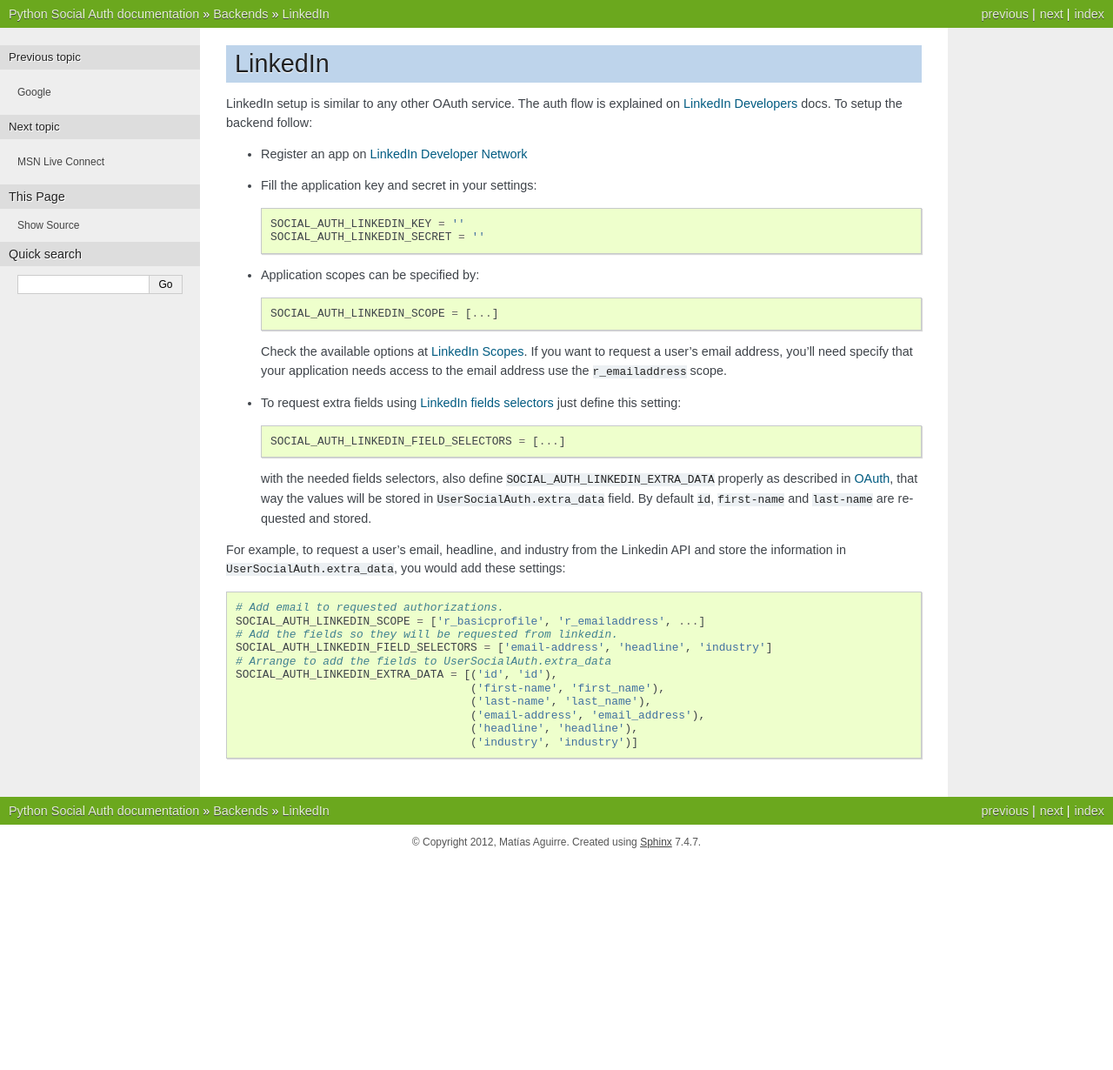
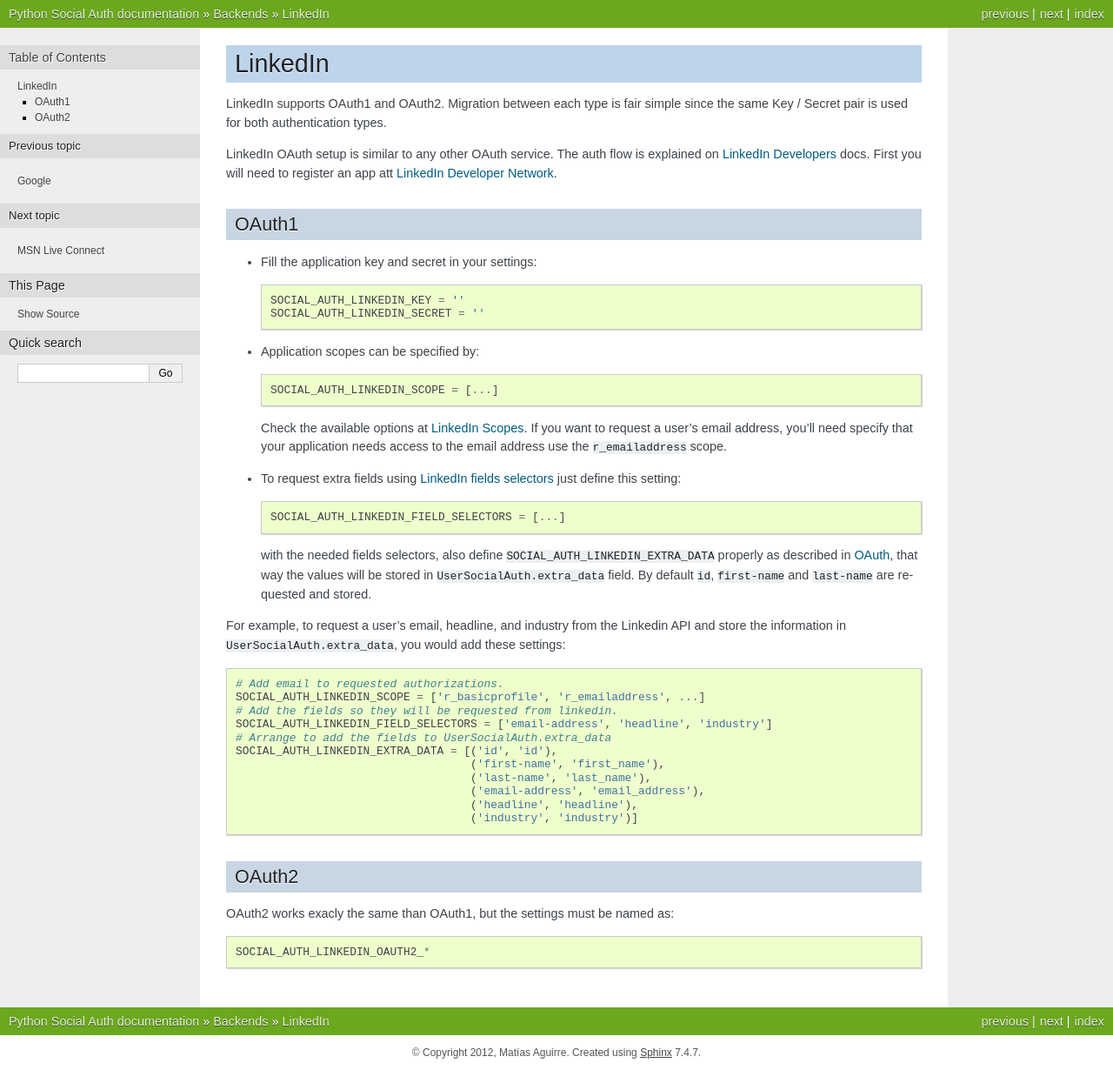
Before and after one commit to igodev0001/social-app-django, a Sphinx documentation site: the page built from docs/backends/linkedin.rst, in a window 1280 px wide. Shown: the whole page at 87% size. Built offline with Sphinx 7.4.7, drawn with Linux system fonts in a browser that asks for light colours; pages that are not in the unit, such as notebooks, are missing from menus; before the commit the page ends 988 px from its top, so only the background shows below that.

Commit message:
Linkedin OAuth2 docs

```diff
--- a/docs/backends/linkedin.rst
+++ b/docs/backends/linkedin.rst
@@ -1,10 +1,16 @@
 LinkedIn
 ========
 
-LinkedIn setup is similar to any other OAuth service. The auth flow is
-explained on `LinkedIn Developers`_ docs. To setup the backend follow:
+LinkedIn supports OAuth1 and OAuth2. Migration between each type is fair simple
+since the same Key / Secret pair is used for both authentication types.
 
-- Register an app on `LinkedIn Developer Network`_
+LinkedIn OAuth setup is similar to any other OAuth service. The auth flow is
+explained on `LinkedIn Developers`_ docs. First you will need to register an
+app att `LinkedIn Developer Network`_.
+
+
+OAuth1
+------
 
 - Fill the application key and secret in your settings::
 
@@ -45,6 +51,13 @@
                                        ('headline', 'headline'),
                                        ('industry', 'industry')]
 
+OAuth2
+------
+
+OAuth2 works exacly the same than OAuth1, but the settings must be named as::
+
+    SOCIAL_AUTH_LINKEDIN_OAUTH2_*
+
 .. _LinkedIn fields selectors: http://developer.linkedin.com/docs/DOC-1014
 .. _LinkedIn Scopes: https://developer.linkedin.com/documents/authentication#granting
 .. _LinkedIn Developer Network: https://www.linkedin.com/secure/developer
```
